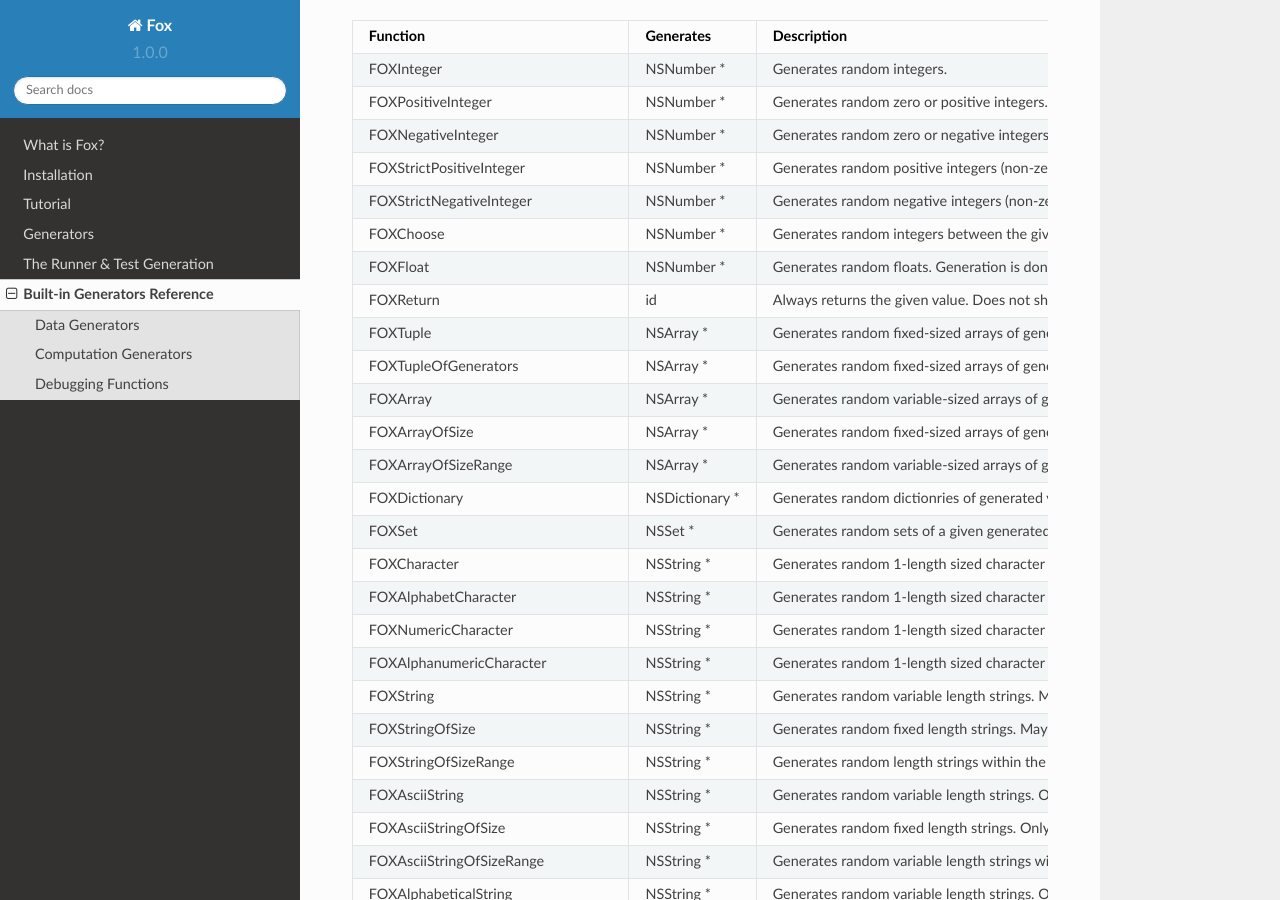
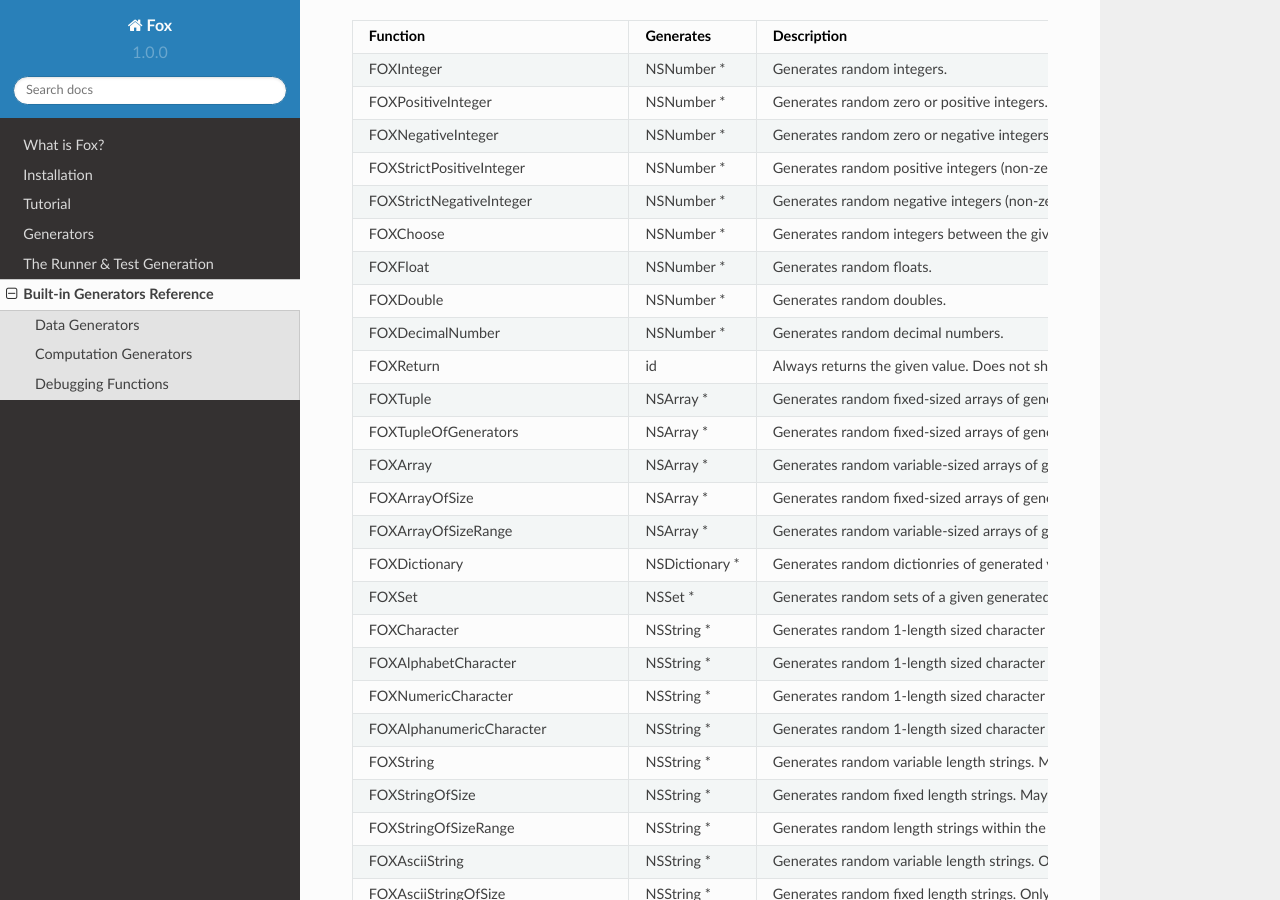
Before and after one commit to jeffh/Fox, a Sphinx documentation site: the page built from docs/source/generators_reference.rst, in a window 1280 px wide and 900 px high, scrolled down 412 px. Built offline with Sphinx 7.4.7 and the Read the Docs theme 2.0.0, drawn with Linux system fonts in a browser that asks for light colours.

Commit message:
Added generators for doubles and decimal number.
Requires OS X target 10.10.

```diff
--- a/docs/source/generators_reference.rst
+++ b/docs/source/generators_reference.rst
@@ -20,7 +20,7 @@ generators shrink to zero:
  - Empty collection (or at least shrunk items)
 
 =================================== ================ =============
-Function                             Generates        Description
+Function                            Generates        Description
 =================================== ================ =============
 FOXInteger                          NSNumber *       Generates random integers.
 FOXPositiveInteger                  NSNumber *       Generates random zero or positive integers.
@@ -28,7 +28,9 @@ FOXNegativeInteger                  NSNumber *       Generates random zero or ne
 FOXStrictPositiveInteger            NSNumber *       Generates random positive integers (non-zero).
 FOXStrictNegativeInteger            NSNumber *       Generates random negative integers (non-zero).
 FOXChoose                           NSNumber *       Generates random integers between the given range (inclusive).
-FOXFloat                            NSNumber *       Generates random floats. Generation is done by producing the dividend and divisor. Shrinking is toward zero, but may increase or decrease in value as it shrinks dividend and/or divisor independently.
+FOXFloat                            NSNumber *       Generates random floats.
+FOXDouble                           NSNumber *       Generates random doubles.
+FOXDecimalNumber                    NSNumber *       Generates random decimal numbers.
 FOXReturn                           id               Always returns the given value. Does not shrink.
 FOXTuple                            NSArray *        Generates random fixed-sized arrays of generated values. Values generated are in the same order as the generators provided.
 FOXTupleOfGenerators                NSArray *        Generates random fixed-sized arrays of generated values. Values generated are in the same order as the generators provided.
```
Also changed, not shown: README.md (+3 -1 lines), 5 other files.
